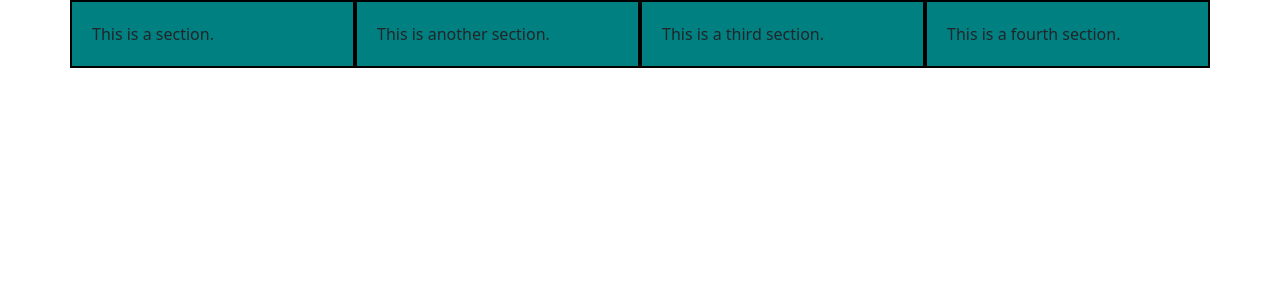
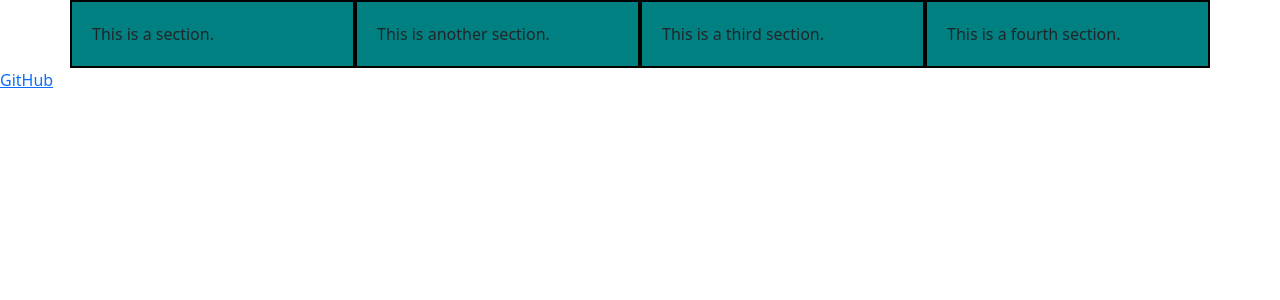
Before and after one commit to p1pk4/pomidor2, a Django app: page /blog/ in a window 1280 px wide. Shown: the top 300 px of the page. Run offline with Django 4.2, Linux system fonts and the light colour scheme.

Commit message:
html Beautify(Postman)

```diff
--- a/books/templates/blog.html
+++ b/books/templates/blog.html
@@ -1,10 +1,12 @@
 <!DOCTYPE html>
 <html>
+
 <head>
 	<title>Blog!</title>
-        <link href="https://cdn.jsdelivr.net/npm/bootstrap@5.1.3/dist/css/bootstrap.min.css" rel="stylesheet" integrity="sha384-1BmE4kWBq78iYhFldvKuhfTAU6auU8tT94WrHftjDbrCEXSU1oBoqyl2QvZ6jIW3" crossorigin="anonymous">
+	<link href="https://cdn.jsdelivr.net/npm/bootstrap@5.1.3/dist/css/bootstrap.min.css" rel="stylesheet"
+		integrity="sha384-1BmE4kWBq78iYhFldvKuhfTAU6auU8tT94WrHftjDbrCEXSU1oBoqyl2QvZ6jIW3" crossorigin="anonymous">
 	<style>
-            .row > div {
+		.row>div {
 			padding: 20px;
 			background-color: teal;
 			border: 2px solid black;
@@ -28,7 +30,8 @@
 				This is a fourth section.
 			</div>
 		</div>
+	</div>
+	<a href="{% url "social:begin" "github" %}">GitHub</a>
+</body>
 
-        </div>
-    </body>
 </html>
--- a/books/templates/oauth.html
+++ b/books/templates/oauth.html
@@ -1,12 +1,14 @@
 <!doctype html>
 <html lang="en">
+
 <head>
-      <meta charset="UTF-8">
+	<meta charset="UTF -8">
 	<meta name="viewport"
 		content="width=device-width, user-scalable=no, initial-scale=1.0, maximum-scale=1.0, minimum-scale=1.0">
 	<meta http-equiv="X-UA-Compatible" content="ie=edge">
 	<title>Document</title>
 </head>
+
 <body>
 	<a href="{% url "social:begin" "github" %}">GitHub</a>
 	<main>
@@ -19,4 +21,5 @@
          </form>
 	</main>
 </body>
+
 </html>
```
Lines whose indentation alone changed are shown as unchanged.
